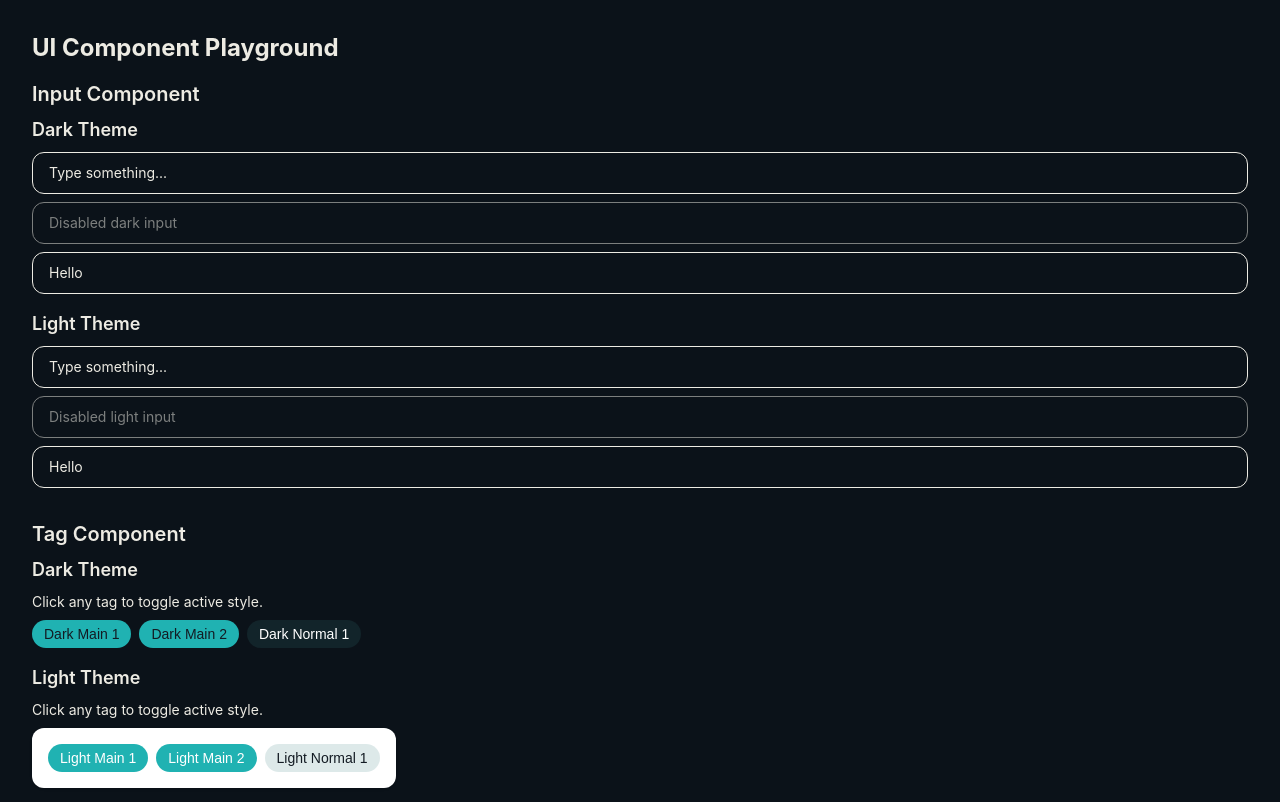
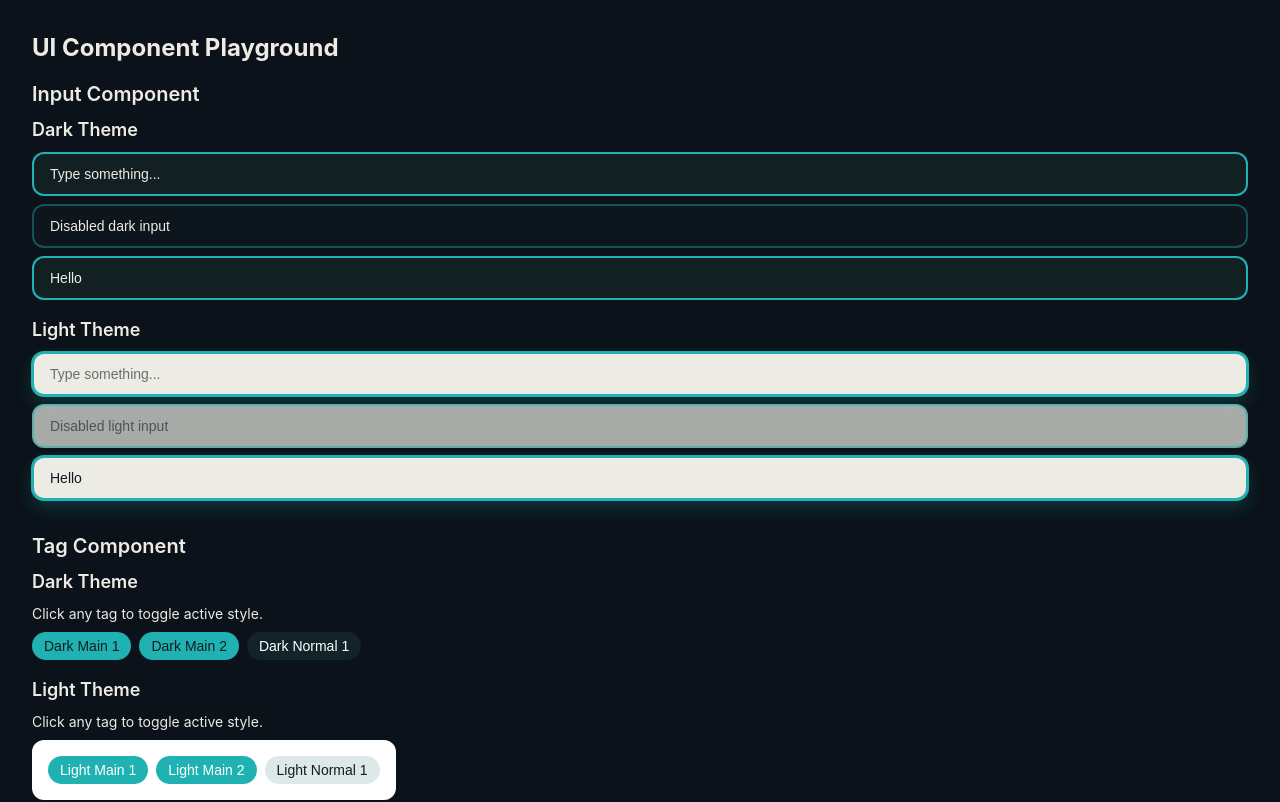
Before and after one commit to nonoyobussiness/student-online-auction-system, a React (Vite) app: page /inputandtag in a window 1280 px wide. Shown: the top 802 px of the page. Built offline with nearby package versions, Linux system fonts and the light colour scheme.

Commit message:
fixed some bugs

```diff
--- a/src/components/ui/Input.tsx
+++ b/src/components/ui/Input.tsx
@@ -14,14 +14,28 @@
 import { forwardRef } from "react";
 import type { InputHTMLAttributes } from "react";
 
+type InputTheme = "light" | "dark";
+
 export interface InputProps extends InputHTMLAttributes<HTMLInputElement> {
   label?: string;
   error?: string;
+  ariaLabel?: string; // Custom aria-label for accessibility
+  theme?: InputTheme;
 }
 
+
 const Input = forwardRef<HTMLInputElement, InputProps>(
-  ({ label, error, className = "", id, ...props }, ref) => {
+  ({ label, error, className = "", id, ariaLabel, theme = "dark", ...props }, ref) => {
     const inputId = id || label?.toLowerCase().replace(/\s/g, "-");
+
+    const themeStyles: Record<InputTheme, string> = {
+      light: [
+        "ui-input-light",
+      ].join(" "),
+      dark: [
+        "ui-input-dark",
+      ].join(" "),
+    };
 
     return (
       <div className="flex flex-col gap-1.5">
@@ -36,16 +50,17 @@ const Input = forwardRef<HTMLInputElement, InputProps>(
         <input
           ref={ref}
           id={inputId}
+          aria-label={ariaLabel}
           className={`
-            w-full text-sm rounded-xl px-4 py-2.5
-            bg-bg-card border border-border
-            text-foreground placeholder:text-subtle
-            outline-none transition
-            focus:border-primary focus:ring-2 focus:ring-primary/20
-            disabled:opacity-50 disabled:cursor-not-allowed
+            ui-input w-full text-sm rounded-xl px-4 py-2.5 font-normal
+            outline-none transition-all duration-200
+            ${themeStyles[theme]}
+            focus:outline-none
+            disabled:cursor-not-allowed
             ${error ? "border-red-500 focus:border-red-500" : ""}
             ${className}
           `.trim().replace(/\s+/g, " ")}
+          tabIndex={0}
           {...props}
         />
         {error && (
--- a/src/index.css
+++ b/src/index.css
@@ -46,6 +46,24 @@
   --spacing-section: 4rem;
   --spacing-card: 1.5rem;
   --spacing-stack: 1rem;
+
+  /* ========== FONTS (JetBrains Mono — load via index.html Google Fonts link) ========== */
+  --font-jetbrains-mono: "JetBrains Mono", ui-monospace, SFMono-Regular, Menlo, Monaco,
+    Consolas, monospace;
+  --font-dm-sans: "DM Sans", ui-sans-serif, system-ui, sans-serif;
+  --font-encode-sans-sc: "Encode Sans SC", ui-sans-serif, system-ui, sans-serif;
+
+  /* ========== LIVE BIDS / AUCTION TILE (exact hex — reuse across previews) ========== */
+  --color-live-bids-page: #0b1e23;
+  --color-live-bid-tile-dark: #0f2a30;
+  --color-live-bid-tile-dark-border: #1f3a40;
+  --color-live-bid-tile-light: #cfcfcf;
+  --color-live-bid-tile-light-border: #b5b5b5;
+  --color-live-bid-image-placeholder: #7f7f7f;
+  --color-accent-bid-dark: #20b2b2;
+  --color-accent-bid-light: #357e7e;
+  --color-accent-bid-dark-hover: #1a9a9a;
+  --color-live-bid-button-light-bg: #e6e6e6;
 }
 
 /* ============================================
@@ -58,6 +76,7 @@
     background-color: hsl(var(--color-bg));
     color: hsl(var(--color-foreground));
   }
+
   :root {
     --btn-primary-bg: 182 54% 32%;
     --btn-primary-text: 210 30% 12%;
@@ -74,7 +93,7 @@
 }
 
 /* ============================================
-   TYPOGRAPHY
+   TYPOGRAPHY & UI COMPONENTS
    ============================================ */
 
 @layer components {
@@ -149,6 +168,25 @@
   .tag-light-normal-hover:hover {
     background: rgba(53, 126, 126, 0.33);
   }
+
+  /* Live indicator dot (non-Tailwind ring + inset glow) */
+  .live-bids-status-dot {
+    @apply inline-block shrink-0 rounded-full;
+    width: 17px;
+    height: 17px;
+    background-color: hsl(var(--color-live));
+    box-shadow:
+      0 0 0 1px rgba(7, 7, 7, 0.2),
+      inset 0 0 0 3px rgba(180, 0, 0, 0.45);
+  }
+
+  .live-bids-status-dot--sm {
+    width: 12px;
+    height: 12px;
+    box-shadow:
+      0 0 0 1px rgba(7, 7, 7, 0.2),
+      inset 0 0 0 2px rgba(180, 0, 0, 0.45);
+  }
 }
 
 /* ============================================
```
Also changed, not shown: src/components/ui/Tag.tsx (line endings or trailing spaces), src/pages/InputAndTagPreview.tsx (line endings or trailing spaces). Lines whose indentation alone changed are shown as unchanged.
